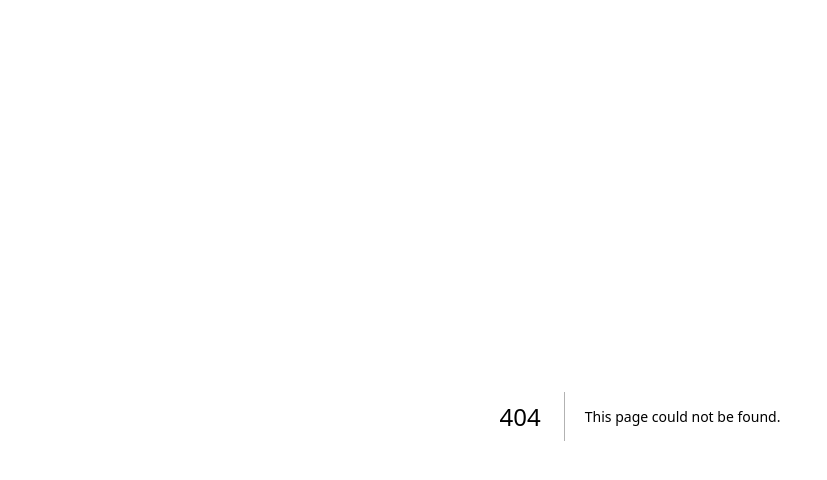
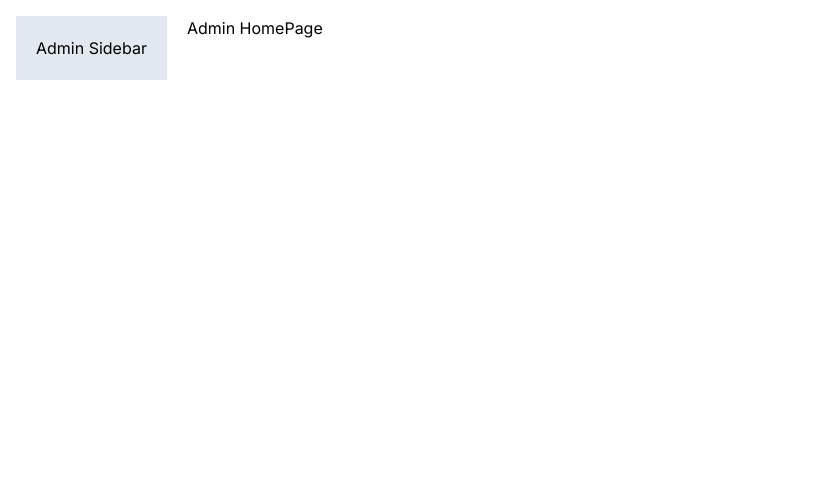
Before and after one commit to wichofly/next-app, a Next.js app: page /admin in a window 1280 px wide. Before the commit this address had no page. Shown: the top 480 px of the page, without its empty margins (0-827 px from the left). Built offline with nearby package versions, Linux system fonts and the light colour scheme.

Commit message:
Add AdminLayout and AdminHomePage components for admin section

```diff
--- /dev/null
+++ b/app/admin/layout.tsx
@@ -0,0 +1,16 @@
+import { ReactNode } from 'react';
+
+interface AdminLayoutProps {
+  children: ReactNode;
+}
+
+const AdminLayout = ({ children }: AdminLayoutProps) => {
+  return (
+    <div className="flex">
+      <aside className="bg-slate-200 p-5 mr-5">Admin Sidebar</aside>
+      <div>{children}</div>
+    </div>
+  );
+};
+
+export default AdminLayout;
--- /dev/null
+++ b/app/admin/page.tsx
@@ -0,0 +1,8 @@
+
+const AdminHomePage = () => {
+  return (
+    <div>Admin HomePage</div>
+  )
+}
+
+export default AdminHomePage
```
